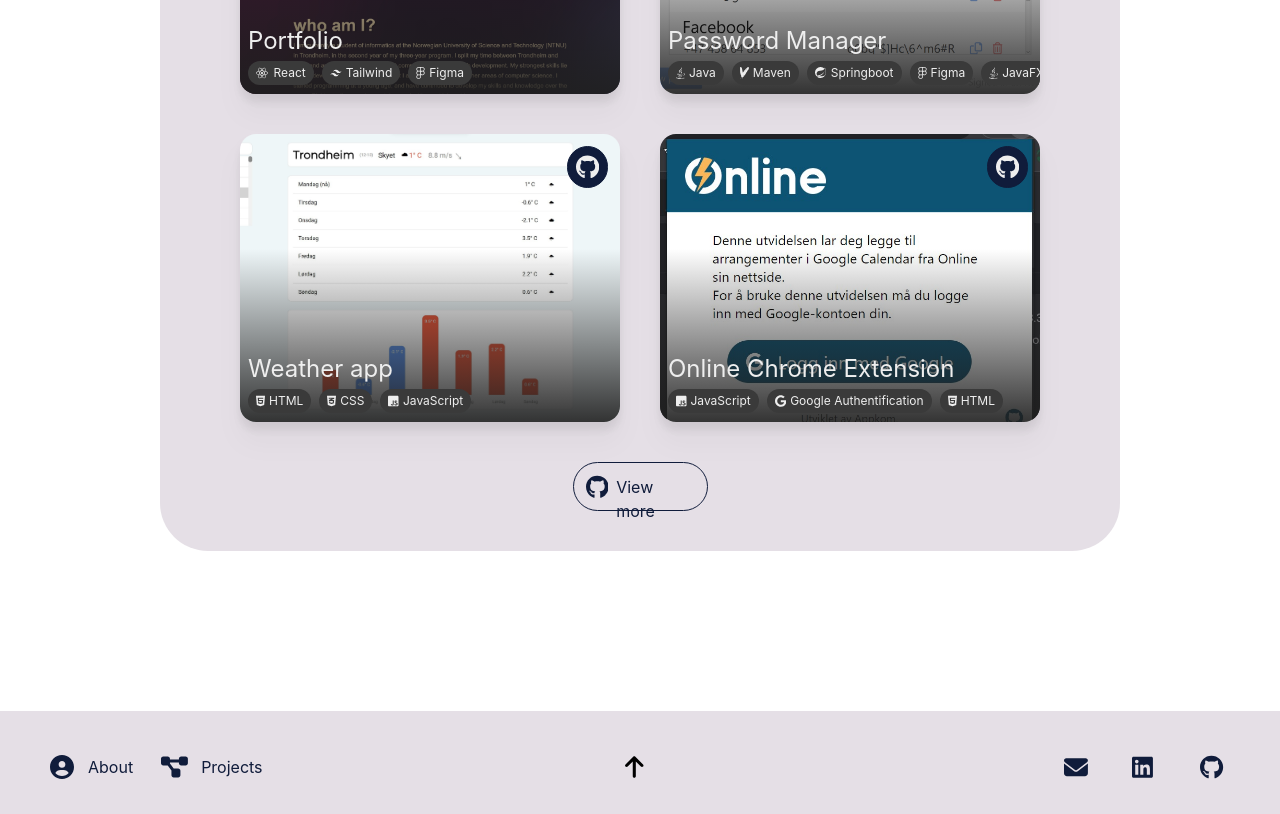
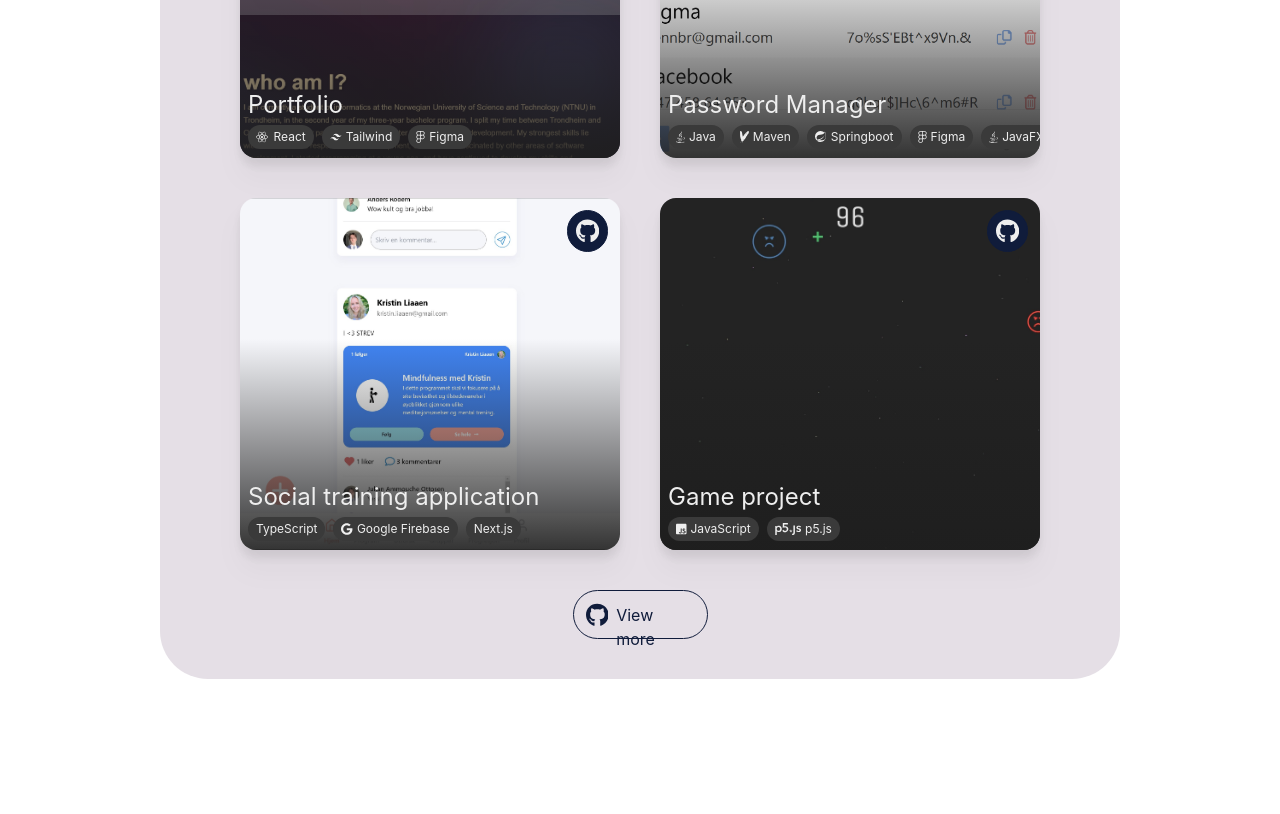
Before and after one commit to julian-ao/portfolio, a React (Vite) app: page / in a window 1280 px wide. Shown: the part 2300-3114 px from the top of the page. Built offline with nearby package versions, Linux system fonts and the light colour scheme.

Commit message:
Changed projects

```diff
--- a/src/components/Project.jsx
+++ b/src/components/Project.jsx
@@ -29,7 +29,7 @@ const Project = (props) => {
   };
 
   return (
-    <div className='group bg-darkGrey h-52 xs:h-72 rounded-2xl bg-cover drop-shadow-xl duration-200 cursor-pointer relative overflow-hidden bg-top'
+    <div className='group bg-darkGrey h-52 xs:h-[22rem] rounded-2xl bg-cover drop-shadow-xl duration-200 cursor-pointer relative overflow-hidden bg-top'
       style={{ backgroundImage: `url(${props.imageUrl})` }} >
 
       {/* GRADIENT */}
--- a/src/components/ProjectTechnology.jsx
+++ b/src/components/ProjectTechnology.jsx
@@ -1,12 +1,19 @@
 import React from 'react'
 
 const ProjectTechnology = (props) => {
+
+  let hasIcon = props.icon != null
+
   return (
     <div className='w-max bg-darkGrey rounded-full text-white text-xs px-2 py-1 mr-2 flex content-center items-center'>
-      <svg className='fill-white h-3 mr-1'
-        viewBox={props.icon.svgViewBox}>
-        <path d={props.icon.svgPath} />
-      </svg>
+      {
+        hasIcon ? (
+          <svg className='fill-white h-3 mr-1'
+            viewBox={props.icon.svgViewBox}>
+            <path d={props.icon.svgPath} />
+          </svg>
+        ) : null
+      }
       {props.name}
     </div>
   )
--- a/src/constants/index.js
+++ b/src/constants/index.js
@@ -145,6 +145,14 @@ export const svgIcons = {
     svgPath: "M488 261.8C488 403.3 391.1 504 248 504 110.8 504 0 393.2 0 256S110.8 8 248 8c66.8 0 123 24.5 166.3 64.9l-67.5 64.9C258.5 52.6 94.3 116.6 94.3 256c0 86.5 69.1 156.6 153.7 156.6 98.2 0 135-70.4 140.8-106.9H248v-85.3h236.1c2.3 12.7 3.9 24.9 3.9 41.4z",
     svgViewBox: "0 0 488 512",
   },
+  next: {
+    svgPath: "M488 261.8C488 403.3 391.1 504 248 504 110.8 504 0 393.2 0 256S110.8 8 248 8c66.8 0 123 24.5 166.3 64.9l-67.5 64.9C258.5 52.6 94.3 116.6 94.3 256c0 86.5 69.1 156.6 153.7 156.6 98.2 0 135-70.4 140.8-106.9H248v-85.3h236.1c2.3 12.7 3.9 24.9 3.9 41.4z",
+    svgViewBox: "0 0 488 512",
+  },
+  typescript: {
+    svgPath: "M488 261.8C488 403.3 391.1 504 248 504 110.8 504 0 393.2 0 256S110.8 8 248 8c66.8 0 123 24.5 166.3 64.9l-67.5 64.9C258.5 52.6 94.3 116.6 94.3 256c0 86.5 69.1 156.6 153.7 156.6 98.2 0 135-70.4 140.8-106.9H248v-85.3h236.1c2.3 12.7 3.9 24.9 3.9 41.4z",
+    svgViewBox: "0 0 488 512",
+  },
 };
 
 export const frontendSkills = [
@@ -196,6 +204,10 @@ export const frontendSkills = [
     name: 'Assembly',
     icon: null,
   },*/
+  {
+    name: "Next.js",
+    icon: null,
+  }
 ];
 
 export const backendSkills = [
@@ -384,6 +396,28 @@ export const projects = [
     ],
   },
   {
+    title: "Social training application",
+    description:
+      "Social training app called Strev, where users can create and share training sessions and track their progress.",
+    url: "https://github.com/Jotto2/strev",
+    github: "https://github.com/Jotto2/strev",
+    imageUrl: "strev.jpg",
+    tags: [
+      {
+        name: "TypeScript",
+        icon: null,
+      },
+      {
+        name: "Google Firebase",
+        icon: svgIcons.google,
+      },
+      {
+        name: "Next.js",
+        icon: null,
+      },
+    ],
+  },
+  /*{
     title: "Weather app",
     description:
       "Simple weather website with search function. Search function. Using API to retrieve weather data",
@@ -404,8 +438,8 @@ export const projects = [
         icon: svgIcons.javascript,
       },
     ],
-  },
-  /*{
+  },*/
+  {
     title: "Game project",
     description:
       "A survival game built with p5.js. The game is playable in the browser.",
@@ -422,8 +456,8 @@ export const projects = [
         icon: svgIcons.p5,
       },
     ],
-  },*/
-  {
+  },
+  /*{
     title: "Online Chrome Extension",
     description:
       "Extension to automatically add Online Events to Google Calendar.",
@@ -444,7 +478,7 @@ export const projects = [
         icon: svgIcons.html,
       },
     ],
-  },
+  },*/
 ];
 
 export const aboutText = {
```
Also changed, not shown: public/portfolio.jpg, public/strev.jpg (added).
